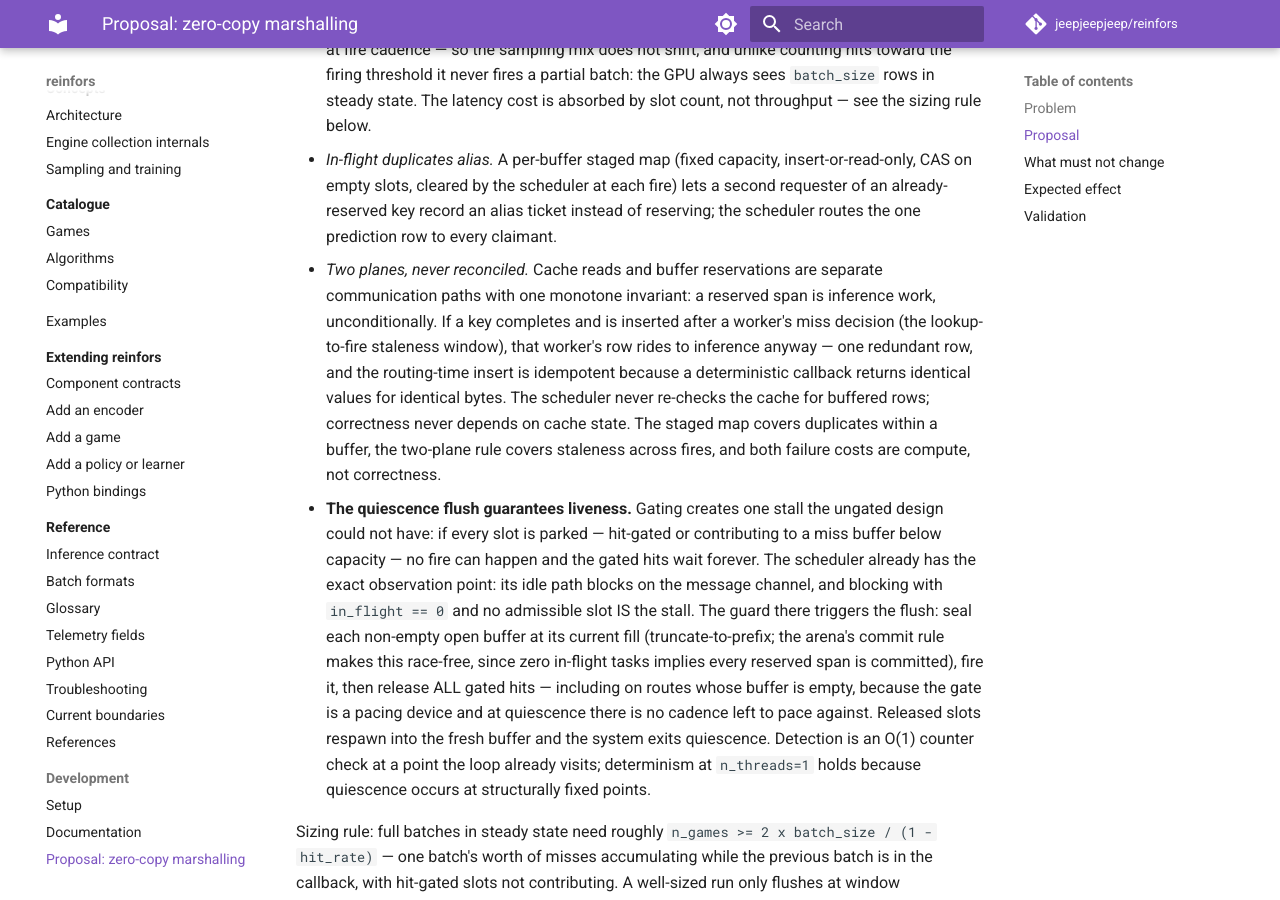
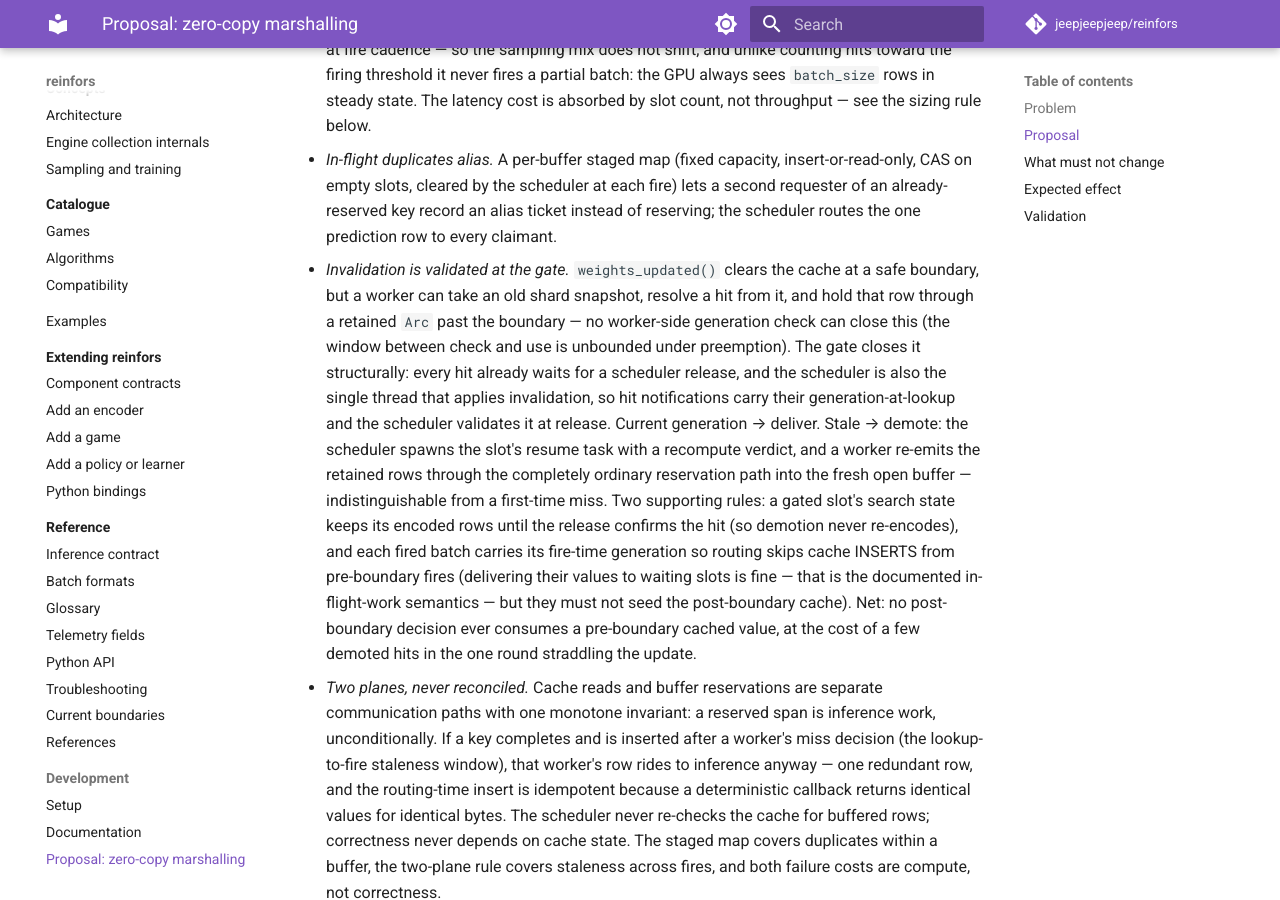
Before and after one commit to jeepjeepjeep/reinfors, an MkDocs documentation site: the page built from docs/development/scheduler-zero-copy.md, in a window 1280 px wide and 900 px high, scrolled down 3321 px. Built offline with MkDocs 1.6.1 and Material for MkDocs 9.7.7, drawn with Linux system fonts in a browser that asks for light colours; comment, search, counter and statistics services are not loaded.

Commit message:
proposal: generation validation at the gate; demotion via ordinary reservation

```diff
--- a/docs/development/scheduler-zero-copy.md
+++ b/docs/development/scheduler-zero-copy.md
@@ -158,6 +158,26 @@ scheduler: GIL + infer(batch)            scheduler: count reservations; when the
      fire) lets a second requester of an already-reserved key record an alias
      ticket instead of reserving; the scheduler routes the one prediction row to
      every claimant.
+   - *Invalidation is validated at the gate.* `weights_updated()` clears the
+     cache at a safe boundary, but a worker can take an old shard snapshot,
+     resolve a hit from it, and hold that row through a retained `Arc` past the
+     boundary — no worker-side generation check can close this (the window
+     between check and use is unbounded under preemption). The gate closes it
+     structurally: every hit already waits for a scheduler release, and the
+     scheduler is also the single thread that applies invalidation, so hit
+     notifications carry their generation-at-lookup and the scheduler validates
+     it at release. Current generation → deliver. Stale → demote: the scheduler
+     spawns the slot's resume task with a recompute verdict, and a worker
+     re-emits the retained rows through the completely ordinary reservation path
+     into the fresh open buffer — indistinguishable from a first-time miss. Two
+     supporting rules: a gated slot's search state keeps its encoded rows until
+     the release confirms the hit (so demotion never re-encodes), and each fired
+     batch carries its fire-time generation so routing skips cache INSERTS from
+     pre-boundary fires (delivering their values to waiting slots is fine — that
+     is the documented in-flight-work semantics — but they must not seed the
+     post-boundary cache). Net: no post-boundary decision ever consumes a
+     pre-boundary cached value, at the cost of a few demoted hits in the one
+     round straddling the update.
    - *Two planes, never reconciled.* Cache reads and buffer reservations are
      separate communication paths with one monotone invariant: a reserved span
      is inference work, unconditionally. If a key completes and is inserted
```
